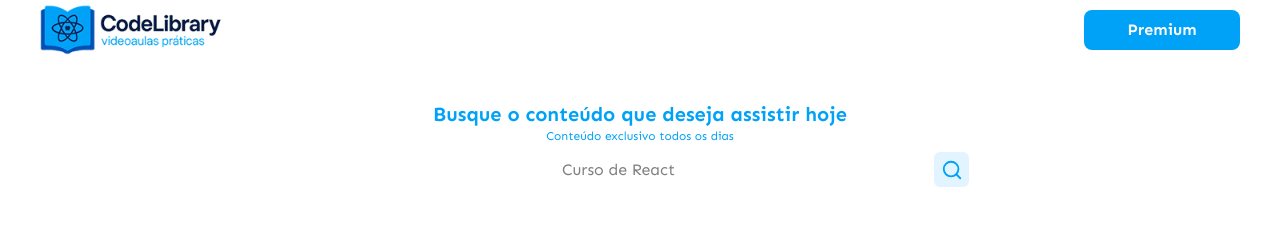
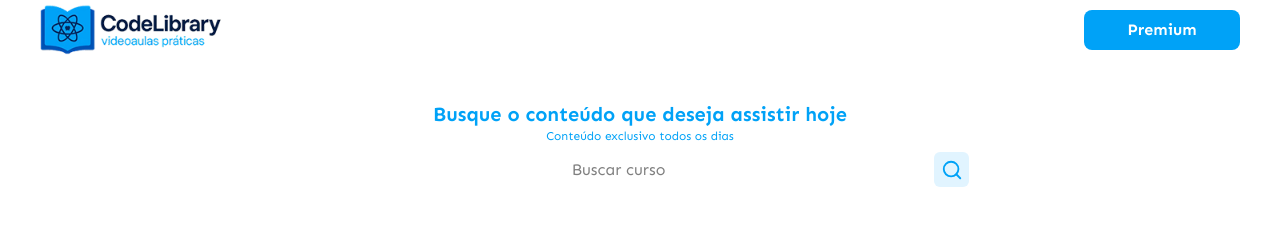
Before and after one commit to joaoaquino-dev/code-library, a React (Vite) app: page / in a window 1280 px wide. Shown: the top 242 px of the page. Built offline with nearby package versions, Linux system fonts and the light colour scheme.

Commit message:
feat(filter): add props typing with title and placeholder

```diff
--- a/src/components/Filter.tsx
+++ b/src/components/Filter.tsx
@@ -1,21 +1,24 @@
 import { Search } from "lucide-react";
 
-function Filter() {
+type FilterProps = {
+  title?: string;
+  placeholder?: string;
+};
+
+function Filter({ title, placeholder }: FilterProps) {
   return (
     <div className="flex flex-col items-center mt-10">
-      <p className="font-bold text-[#00A2F7] text-xl">
-        Busque o conteúdo que deseja assistir hoje
-      </p>
+      <p className="font-bold text-[#00A2F7] text-xl">{title}</p>
       <p className="text-xs text-[#00A2F7]">Conteúdo exclusivo todos os dias</p>
 
       <div className="flex gap-2 items-center mt-2">
         <input
           type="text"
-          placeholder="Curso de React"
-          className="bg-white border-[#F2F2F2] rounded-md w-153.75 h-8.75 text-md text-center px-2"
+          placeholder={placeholder}
+          className="bg-white border-[#f2f2f2] rounded-md w-153.75 h-8.75 text-md text-center px-2"
         />
 
-        <div className="h-8.75 w-8.75 flex justify-center items-center rounded-md bg-[#E1F4FF]">
+        <div className="h-8.75 w-8.75 flex justify-center items-center rounded-md bg-[#E1F4FF]  cursor-pointer">
           <Search size={22} className="text-[#00A2F7]" />
         </div>
       </div>
--- a/src/main.tsx
+++ b/src/main.tsx
@@ -10,7 +10,10 @@ createRoot(document.getElementById("root")!).render(
     <div className="flex flex-col h-screen bg-[#F4FBFF}">
       <Header />
       <div className="flex-1 max-w-300 w-full m-auto">
-        <Filter />
+        <Filter
+          title="Busque o conteúdo que deseja assistir hoje"
+          placeholder="Buscar curso"
+        />
       </div>
       <Footer />
     </div>
```
